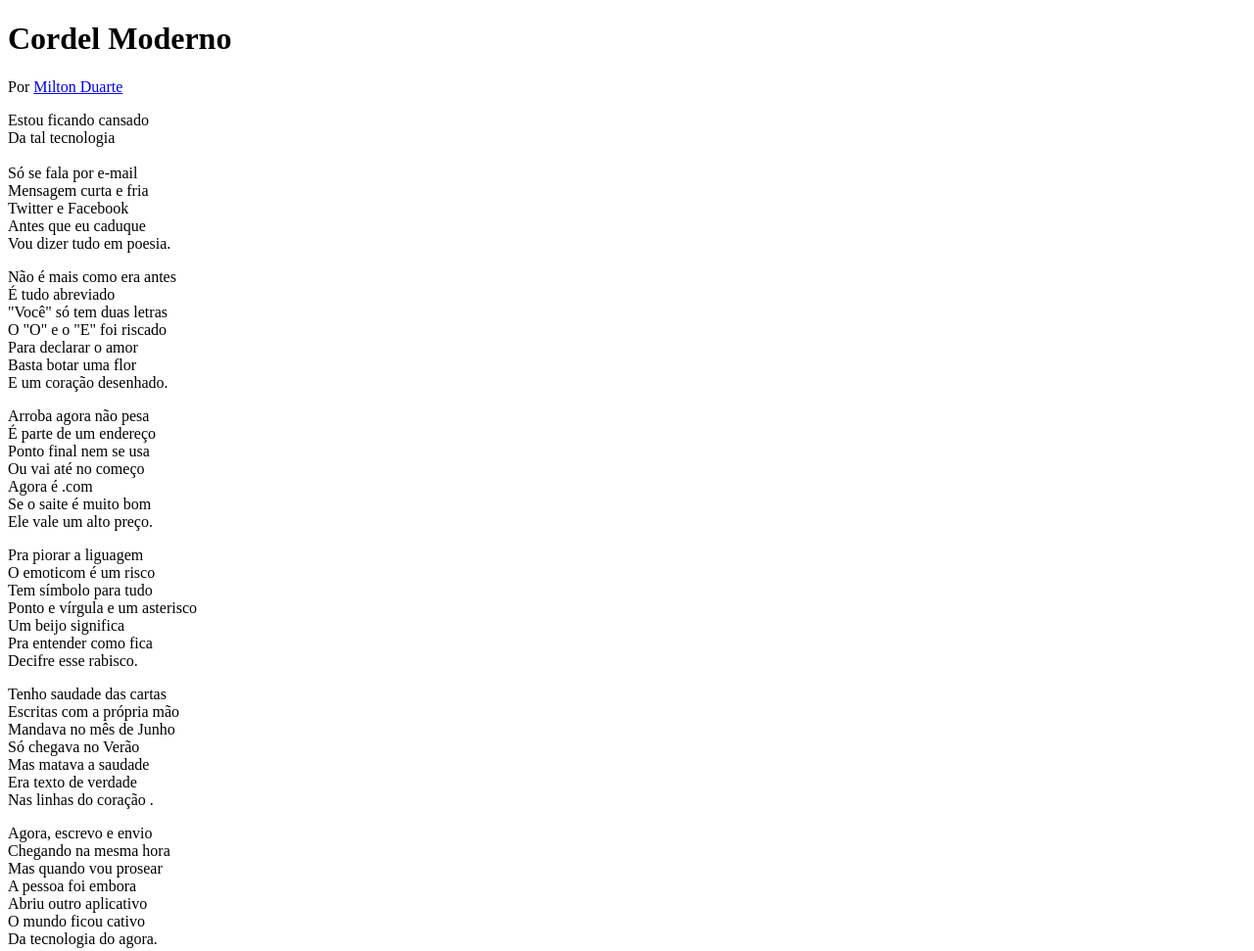
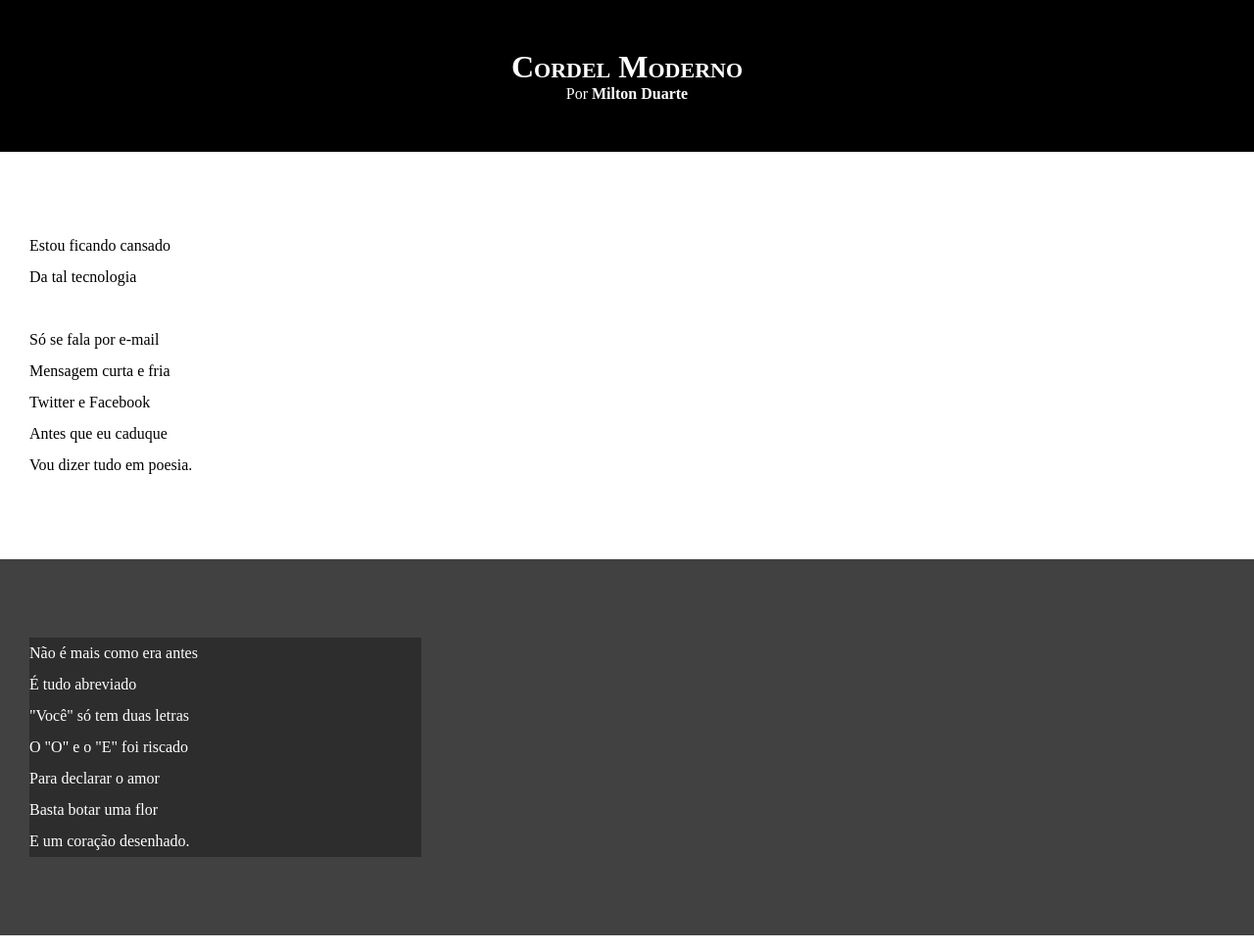
Before and after one commit to Anderson0517/html-css, a plain HTML site: page exercícios/Desafios/módulo 1/d012/index.html in a window 1280 px wide. Shown: the top 971 px of the page at 98% size. Drawn offline with Linux system fonts and the light colour scheme.

Commit message:
atualizei meu os estilo de textos

```diff
--- a/exercícios/Desafios/módulo 1/d012/index.html
+++ b/exercícios/Desafios/módulo 1/d012/index.html
@@ -9,11 +9,12 @@
 <body>
     <header>
         <h1>Cordel Moderno</h1>
-        Por <a href="https://www.recantodasletras.com.br/poesias/3186743" target="_blank">Milton Duarte</a>
+
+        <p>Por <a href="https://www.recantodasletras.com.br/poesias/3186743" target="_blank">Milton Duarte</a></p>
 
     </header>
 
-<section>
+<section class="normal">
     <p>
         Estou ficando cansado <br>
         Da tal tecnologia <br> <br>
@@ -25,7 +26,7 @@
     </p>
 </section>
 
-<section>
+<section class="imagem">
     <p>
         Não é mais como era antes <br>
         É tudo abreviado <br>
@@ -37,7 +38,7 @@
     </p>
 </section>
 
-<section>
+<section class="normal">
     <p>
         Arroba agora não pesa <br>
         É parte de um endereço <br>
@@ -59,7 +60,7 @@
     </p>
 </section>
 
-<section>
+<section class="imagem">
     <p>
         Tenho saudade das cartas <br>
         Escritas com a própria mão <br>
@@ -71,7 +72,7 @@
     </p>
 </section>
 
-<section>
+<section class="normal">
     <p>
         Agora, escrevo e envio <br>
         Chegando na mesma hora <br>
--- a/exercícios/Desafios/módulo 1/d012/style.css
+++ b/exercícios/Desafios/módulo 1/d012/style.css
@@ -1 +1,62 @@
 @charset  "UTF-8";
+
+* {
+    margin: 0px;
+    padding: 0px;
+}
+html, body {
+    min-height: 100vh;
+    background-color: darkgray;
+}
+header {
+    background-color: black;
+    color: white;
+    text-align: center;
+}
+
+header > h1 {
+    padding-top: 50px;
+    font-variant: small-caps;
+}
+
+header > p {
+    padding-bottom: 50px;
+
+}
+a {
+    color: white;
+    text-decoration: none;
+    font-weight: bolder;
+}
+ a:hover {
+    text-decoration: underline;
+
+ }
+
+ section {
+    padding-top: 10vh;
+    padding-bottom: 10vh;
+    line-height: 2em;
+    padding-left: 30px;
+ }
+
+section.normal {
+    background-color: white;
+    color: black;
+}
+
+section.imagem {
+     background-color: rgba(0, 0, 0, 0.616);
+     color: white;
+}
+ section.imagem > p {
+    width: 400px;
+    background-color: rgba(0, 0, 0, 0.315);
+ }
+
+ footer {
+    background-color: black;
+    color: white;
+    text-align: center;
+    padding: 10px;
+ }
```
